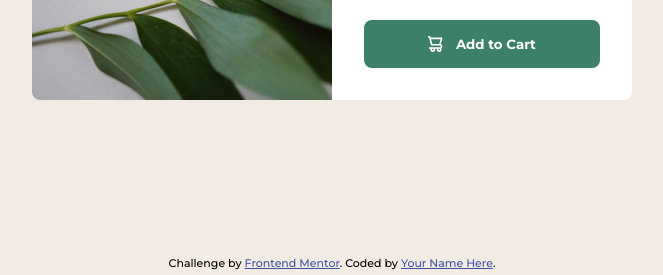
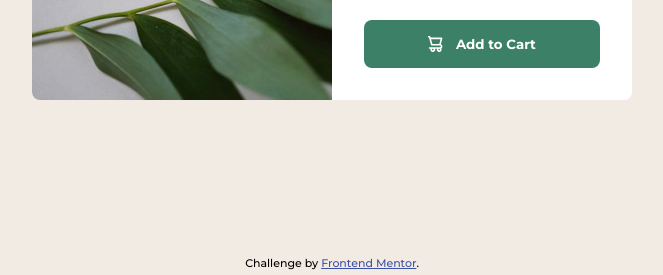
Before and after one commit to TechnoX0/product-preview-card, a plain HTML site: page index.html in a window 1280 px wide. Shown: the part 525-800 px from the top of the page, without its empty margins (308-971 px from the left). Drawn offline with Linux system fonts and the light colour scheme.

Commit message:
deleted "coded by" attribution

```diff
--- a/index.html
+++ b/index.html
@@ -31,7 +31,6 @@
 
   <div class="attribution">
     Challenge by <a href="https://www.frontendmentor.io?ref=challenge" target="_blank">Frontend Mentor</a>.
-    Coded by <a href="#">Your Name Here</a>.
   </div>
 
 </body>
```
